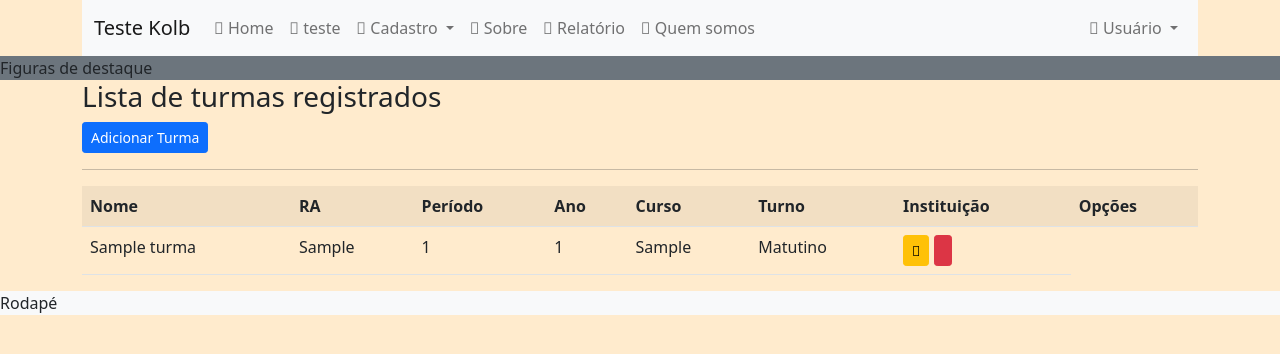
After one commit to beto86/L-StyleV2, a Django app: page /listar/turmas in a window 1280 px wide. The commit adds this page. Shown: the top 354 px of the page. Run offline with Django 3.2, Linux system fonts and the light colour scheme; tables that the repository leaves empty hold one stand-in row (values such as "Sample post"); some libraries are stand-ins or nearby versions.

Commit message:
criado formulario de listas dos modelos

```diff
--- a/LStyleV2/settings.py
+++ b/LStyleV2/settings.py
@@ -39,6 +39,7 @@ INSTALLED_APPS = [
     'django.contrib.staticfiles',
     'paginas',
     'cadastros',
+    'crispy_forms',
     # 'paginas.apps.PaginasConfig',
 ]
 
--- a/cadastros/admin.py
+++ b/cadastros/admin.py
@@ -26,8 +26,8 @@ class EnderecoAdmin(admin.ModelAdmin):
 
 @admin.register(Perfil)
 class PerfilAdmin(admin.ModelAdmin):
-    list_display = ('id', 'sexo', 'data_nascimento', 'cpf', 'fone',
-                    'email', 'endereco', 'criacao', 'atualizacao')
+    list_display = ('id', 'sexo', 'data_nascimento', 'cpf',
+                    'fone', 'endereco', 'criacao', 'atualizacao')
 
 
 @admin.register(Instituicao)
--- a/cadastros/models.py
+++ b/cadastros/models.py
@@ -32,7 +32,6 @@ class Perfil(models.Model):
         blank=True, null=True, verbose_name='Data de Nascimento')
     fone = models.CharField(max_length=12, blank=True,
                             null=True, verbose_name='Telefone')
-    email = models.EmailField(blank=True, null=True)
     endereco = models.ForeignKey(Endereco, related_name='enderecos',
                                  on_delete=models.CASCADE, blank=True, null=True, verbose_name='Endereço')
     cpf = models.CharField(max_length=12, blank=True,
--- /dev/null
+++ b/cadastros/templates/cadastros/listas/turma.html
@@ -0,0 +1,48 @@
+{% extends 'modelo.html' %}
+
+{% load static %}
+
+{% block conteudo %}
+    <h3>Lista de turmas registrados</h3>
+    <a href="{% url 'cadastrar-turma' %}" class="btn btn-primary btn-sm">Adicionar Turma</a>
+    <hr>
+    <div class="table-responsive">
+        <table class="table table-striped">
+            <tr>
+                <th>Nome</th>
+                <th>RA</th>
+                <th>Período</th>
+                <th>Ano</th>
+                <th>Curso</th>
+                <th>Turno</th>
+                <th>Instituição</th>
+                <th>Opções</th>
+            </tr>
+
+            {% for turma in object_list %}
+            <tr>
+                <td>{{ turma.nome }}</td>
+                <td>{{ turma.ra }}</td>
+                <td>{{ turma.periodo }}</td>
+                <td>{{ turma.ano }}</td>
+                <td>{{ turma.curso }}</td>
+                <td>{{ turma.turno }}</td>
+                <td>
+                    <a href="{% url 'editar-turma' turma.pk %}" class="btn btn-warning btn-sm" title="Editar">
+                        <i class="fa fa-trash" aria-hidden="true"></i>
+                    </a>
+                    <a href="{% url 'excluir-turma' turma.pk %}" class="btn btn-danger btn-sm" title="Excluir">
+                        <i class="fa fa-pencil" aria-hidden="true"></i>
+                    </a>
+
+                </td>
+            </tr>
+            {% empty %}
+            <td colspan="3">Nenhuma turma registrada.</td>
+            {% endfor %}
+        </table>
+    </div>
+
+
+
+{% endblock %}
--- a/cadastros/urls.py
+++ b/cadastros/urls.py
@@ -2,6 +2,7 @@ from django.urls import path
 from .views import EnderecoCreate, InstituicaoCreate, TurmaCreate
 from .views import EnderecoUpdate, InstituicaoUpdate, TurmaUpdate
 from .views import EnderecoDelete, InstituicaoDelete, TurmaDelete
+from .views import EnderecoList, InstituicaoList, TurmaList
 
 
 urlpatterns = [
@@ -25,6 +26,11 @@ urlpatterns = [
     path('excluir/turma/<int:pk>/',
          TurmaDelete.as_view(), name='excluir-turma'),
 
+    path('listar/enderecos', EnderecoList.as_view(), name='listar-enderecos'),
+    path('listar/instituicoes', InstituicaoList.as_view(),
+         name='listar-instituicoes'),
+    path('listar/turmas', TurmaList.as_view(), name='listar-turmas'),
+
 
 
 ]
--- a/cadastros/views.py
+++ b/cadastros/views.py
@@ -1,5 +1,6 @@
 from django.shortcuts import render
 from django.views.generic.edit import CreateView, UpdateView, DeleteView
+from django.views.generic.list import ListView
 from .models import Endereco, Instituicao, Turma
 from django.urls import reverse_lazy
 
@@ -11,14 +12,14 @@ class EnderecoCreate(CreateView):
     fields = ['cep', 'rua', 'numero',
               'complemento', 'bairro', 'cidade', 'estado']
     template_name = 'cadastros/form.html'
-    success_url = reverse_lazy('index')
+    success_url = reverse_lazy('listar-enderecos')
 
 
 class InstituicaoCreate(CreateView):
     model = Instituicao
     fields = ['nome', 'endereco']
     template_name = 'cadastros/form.html'
-    success_url = reverse_lazy('index')
+    success_url = reverse_lazy('listar-instituicoes')
 
 
 class TurmaCreate(CreateView):
@@ -26,7 +27,7 @@ class TurmaCreate(CreateView):
     fields = ['nome', 'ra', 'periodo',
               'ano', 'curso', 'turno', 'instituicao']
     template_name = 'cadastros/form.html'
-    success_url = reverse_lazy('index')
+    success_url = reverse_lazy('listar-turmas')
 
 
 ################ UPDATE ####################
@@ -36,14 +37,14 @@ class EnderecoUpdate(UpdateView):
     fields = ['cep', 'rua', 'numero',
               'complemento', 'bairro', 'cidade', 'estado']
     template_name = 'cadastros/form.html'
-    success_url = reverse_lazy('index')
+    success_url = reverse_lazy('listar-enderecos')
 
 
 class InstituicaoUpdate(UpdateView):
     model = Instituicao
     fields = ['nome', 'endereco']
     template_name = 'cadastros/form.html'
-    success_url = reverse_lazy('index')
+    success_url = reverse_lazy('listar-instituicoes')
 
 
 class TurmaUpdate(UpdateView):
@@ -51,7 +52,7 @@ class TurmaUpdate(UpdateView):
     fields = ['nome', 'ra', 'periodo',
               'ano', 'curso', 'turno', 'instituicao']
     template_name = 'cadastros/form.html'
-    success_url = reverse_lazy('index')
+    success_url = reverse_lazy('listar-turmas')
 
 
 ################ DELETE ####################
@@ -60,16 +61,34 @@ class TurmaUpdate(UpdateView):
 class EnderecoDelete(DeleteView):
     model = Endereco
     template_name = 'cadastros/form-excluir.html'
-    success_url = reverse_lazy('index')
+    success_url = reverse_lazy('listar-enderecos')
 
 
 class InstituicaoDelete(DeleteView):
     model = Instituicao
     template_name = 'cadastros/form-excluir.html'
-    success_url = reverse_lazy('index')
+    success_url = reverse_lazy('listar-instituicoes')
 
 
 class TurmaDelete(DeleteView):
     model = Turma
     template_name = 'cadastros/form-excluir.html'
-    success_url = reverse_lazy('index')
+    success_url = reverse_lazy('listar-turmas')
+
+
+################ LIST ####################
+
+
+class EnderecoList(ListView):
+    model = Endereco
+    template_name = 'cadastros/listas/endereco.html'
+
+
+class InstituicaoList(ListView):
+    model = Instituicao
+    template_name = 'cadastros/listas/instituicao.html'
+
+
+class TurmaList(ListView):
+    model = Turma
+    template_name = 'cadastros/listas/turma.html'
--- a/paginas/templates/modelo.html
+++ b/paginas/templates/modelo.html
@@ -49,9 +49,9 @@
                                 Cadastro
                             </a>
                             <ul class="dropdown-menu" aria-labelledby="navbarDropdown">
-                                <li><a class="dropdown-item" href="#">Action</a></li>
-                                <li><a class="dropdown-item" href="#">Another action</a></li>
-                                <li><a class="dropdown-item" href="#">Something else here</a></li>
+                                <li><a class="dropdown-item" href="{% url 'listar-enderecos' %}">Endereço</a></li>
+                                <li><a class="dropdown-item" href="{% url 'listar-instituicoes' %}">Instituição</a></li>
+                                <li><a class="dropdown-item" href="{% url 'listar-turmas' %}">Turma</a></li>
                             </ul>
                         </li>
                         <li class="nav-item">
@@ -64,6 +64,12 @@
                             <a class="nav-link" href="#">
                                 <i class="fas fa-list"></i>
                                 Relatório
+                            </a>
+                        </li>
+                        <li class="nav-item">
+                            <a class="nav-link" href="#">
+                                <i class="far fa-question-circle"></i>
+                                Quem somos
                             </a>
                         </li>
                     </ul>
```
Also changed, not shown: cadastros/templates/cadastros/listas/endereco.html (added, +45 -0 lines), cadastros/templates/cadastros/listas/instituicao.html (added, +39 -0 lines), cadastros/migrations/0001_initial.py, cadastros/migrations/0002_auto_20210622_1006.py (added).
